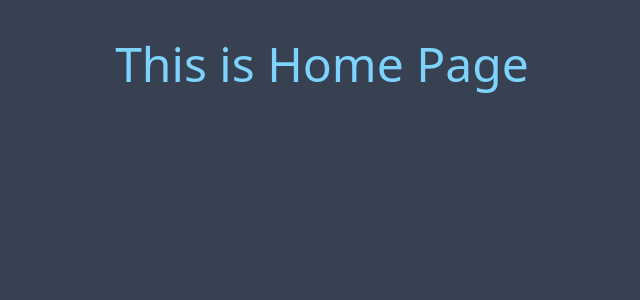
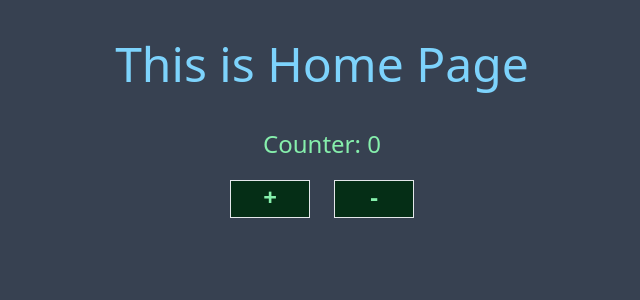
Before and after one commit to searchsakib/exploring-nextjs, a Next.js app: page / in a window 1280 px wide. Shown: the top 300 px of the page, without its empty margins (318-958 px from the left). Built offline with nearby package versions, Linux system fonts and the light colour scheme.

Commit message:
client side rendering added, in src/components/MyCounter/MyCounter.js

```diff
--- a/src/app/page.js
+++ b/src/app/page.js
@@ -1,3 +1,4 @@
+import MyCounter from '@/components/MyCounter/MyCounter';
 import React from 'react';
 
 const HomePage = () => {
@@ -6,6 +7,7 @@ const HomePage = () => {
       <h2 className="text-5xl text-center text-sky-300 font-medium p-10">
         This is Home Page
       </h2>
+      <MyCounter></MyCounter>
     </div>
   );
 };
--- /dev/null
+++ b/src/components/MyCounter/MyCounter.js
@@ -0,0 +1,31 @@
+'use client';
+
+import { useState } from 'react';
+const MyCounter = () => {
+  const [counter, setCounter] = useState(0);
+  return (
+    <div className="text-2xl text-center text-green-300">
+      <h2>Counter: {counter} </h2>
+      <div className="m-5">
+        <button
+          onClick={() => {
+            setCounter(counter + 1);
+          }}
+          className="border min-w-[80px] mx-3 font-semibold pb-1 bg-green-950 hover:bg-lime-950 active:bg-red-800"
+        >
+          +
+        </button>
+        <button
+          onClick={() => {
+            setCounter(counter - 1);
+          }}
+          className="border min-w-[80px] mx-3 font-semibold pb-1  bg-green-950 hover:bg-lime-950 active:bg-red-800"
+        >
+          -
+        </button>
+      </div>
+    </div>
+  );
+};
+
+export default MyCounter;
```
